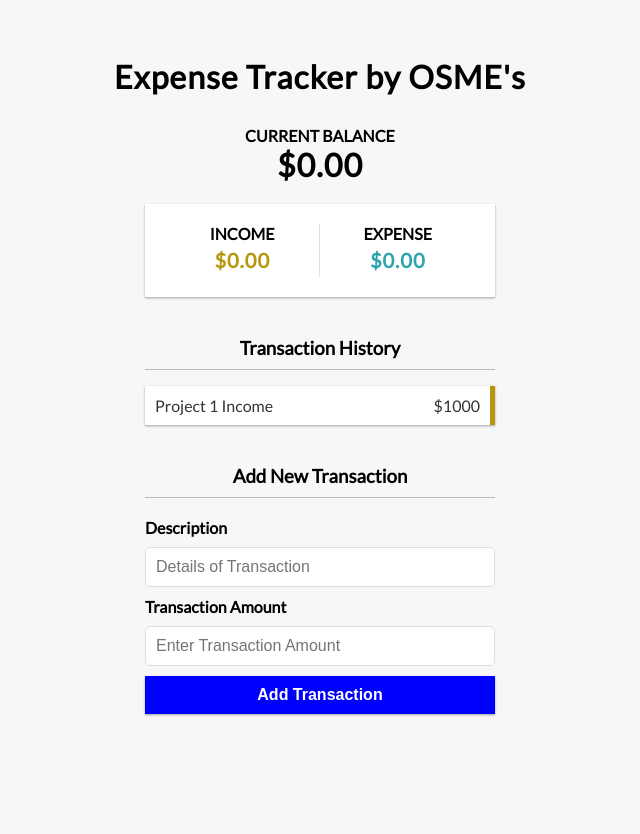
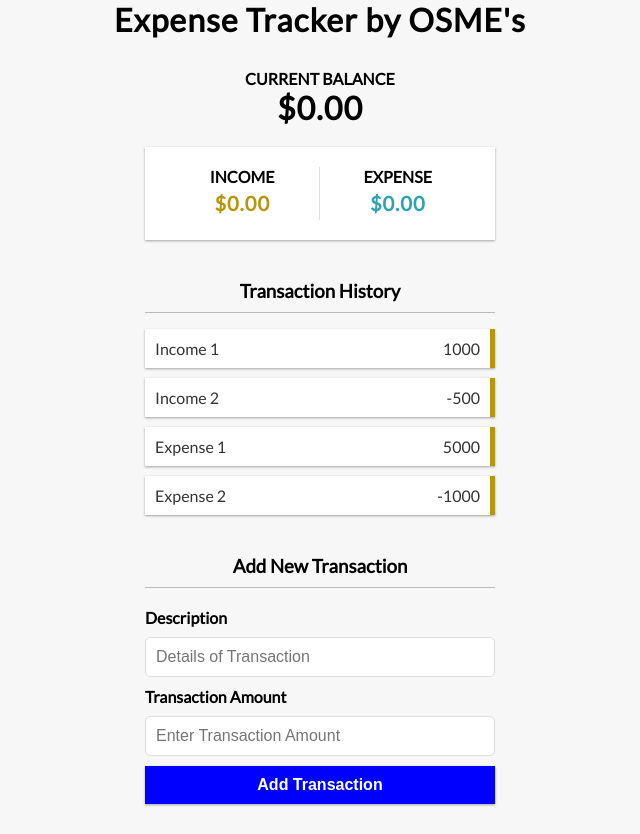
Before and after one commit to thediaryofmos/expense-tracker, a React (Create React App) app: page / in a window 1280 px wide. Shown: the whole page, without its empty margins (320-960 px from the left). Before the commit the page ends 800 px from the top, so only its background shows below. Built offline with nearby package versions, Linux system fonts and the light colour scheme.

Commit message:
Added key feature while passing transactions from TransactionHistory.js

```diff
--- a/src/Components/TransactionHistory.js
+++ b/src/Components/TransactionHistory.js
@@ -10,7 +10,11 @@ export const TransactionHistory = () => {
         <div>
             <h3>Transaction History</h3>
             <ul className = "list">
-                <Transactions />
+
+                {transactions.map(transaction => (
+                    <Transactions key = {transaction.id} transaction={transaction} />
+                    )
+                )}
             </ul>
         </div>
     )
--- a/src/Components/Transactions.js
+++ b/src/Components/Transactions.js
@@ -1,10 +1,10 @@
 import React from 'react';
 
-export const Transactions = () => {
+export const Transactions = ({transaction}) => {
     return(
         <li className = "plus">
-                    Project 1 Income
-                    <span>$1000</span>
+                    {transaction.description}
+                    <span>{transaction.transactionAmount}</span>
                     <button className = "delete-btn">X</button>
         </li>
     )
```
Also changed, not shown: 1 other file (tests, documents, lock files or other folders).
